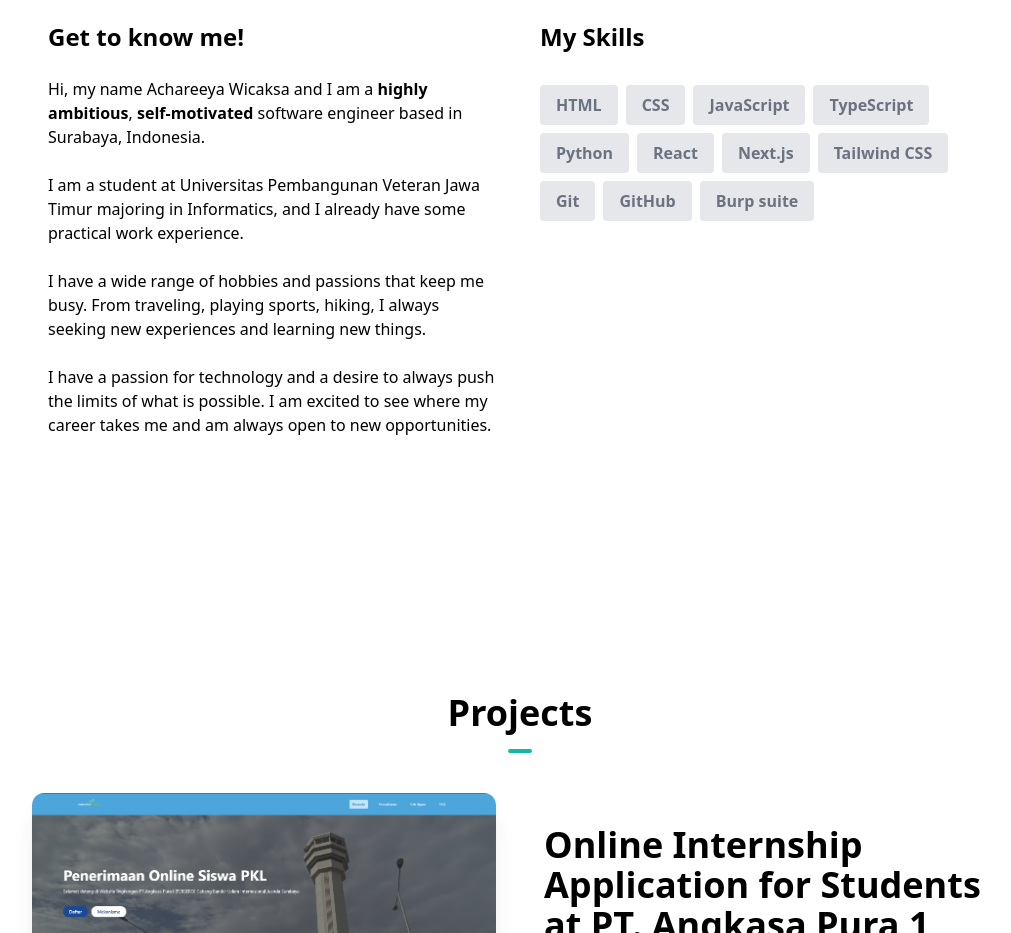
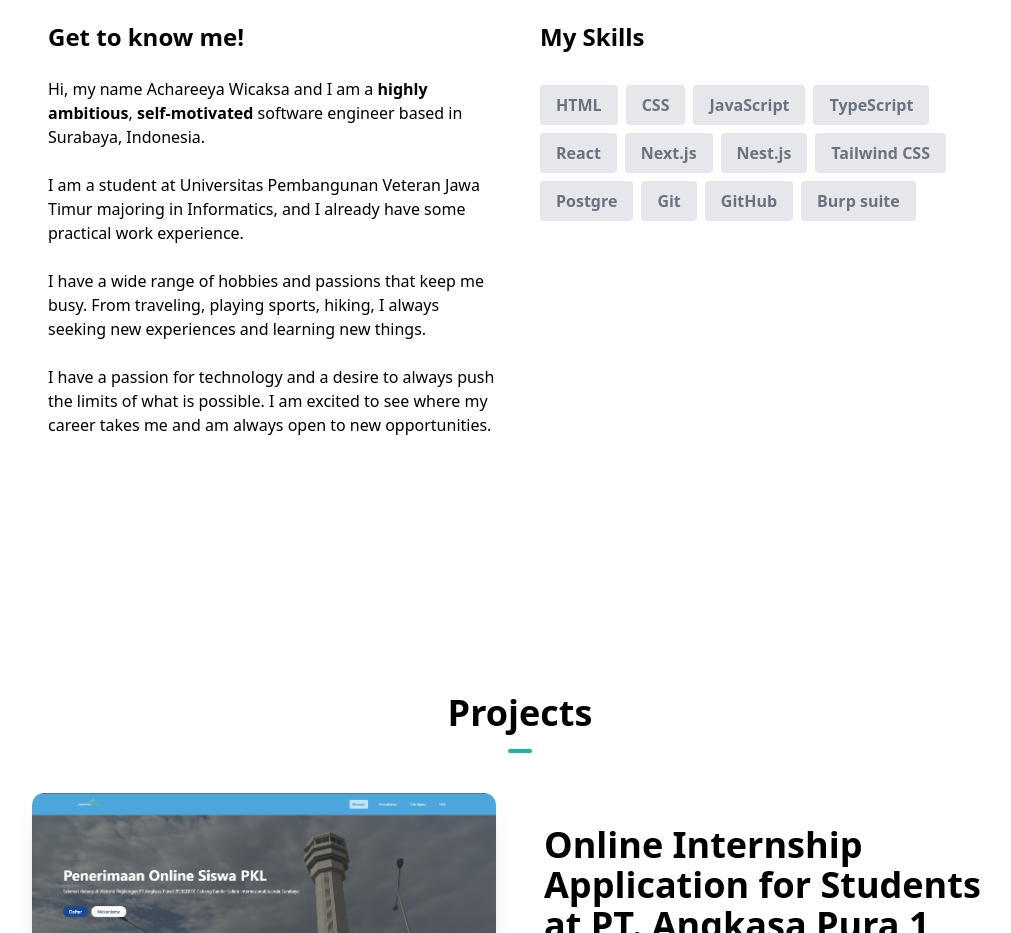
Before and after one commit to Achareeya-Wicaksa/curicullumvitae, a Next.js app: page / in a window 1280 px wide. Shown: the part 980-1913 px from the top of the page, without its empty margins (120-1131 px from the left). Built offline with nearby package versions, Linux system fonts and the light colour scheme.

Commit message:
Update AboutSection.tsx

```diff
--- a/components/AboutSection.tsx
+++ b/components/AboutSection.tsx
@@ -6,10 +6,11 @@
   { skill: "CSS" },
   { skill: "JavaScript" },
   { skill: "TypeScript" },
-  { skill: "Python" },
   { skill: "React" },
   { skill: "Next.js" },
+  { skill: "Nest.js" },
   { skill: "Tailwind CSS" },
+  { skill: "Postgre" },
   { skill: "Git" },
   { skill: "GitHub" },
   { skill: "Burp suite" },
```
